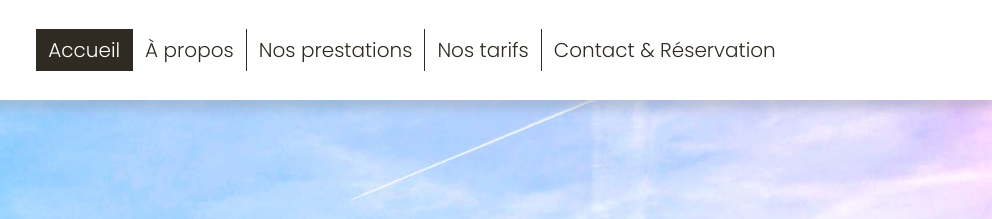
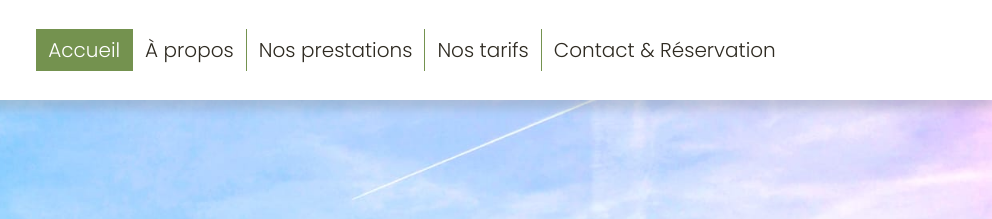
Before and after one commit to ld-web/vtc-lyon-beaujolais, a Gatsby site: page / in a window 1280 px wide. Shown: the top 219 px of the page, 288-1280 px from the left. Built offline with nearby package versions, Linux system fonts and the light colour scheme; Gatsby itself is replaced by a stand-in of ours.

Commit message:
:lipstick: Applied green to menu

```diff
--- a/src/components/Nav/NavDesktop.tsx
+++ b/src/components/Nav/NavDesktop.tsx
@@ -14,7 +14,7 @@ const LinksNav = styled.nav`
     }
 
     li:not(:last-child) {
-      border-right: 1px solid ${({ theme }) => theme.colors.main};
+      border-right: 1px solid ${({ theme }) => theme.colors.green};
     }
 
     li a {
@@ -27,7 +27,7 @@ const LinksNav = styled.nav`
 
       &.active,
       &:hover {
-        background-color: ${({ theme }) => theme.colors.main};
+        background-color: ${({ theme }) => theme.colors.green};
         color: ${({ theme }) => theme.colors.bg};
       }
     }
```
